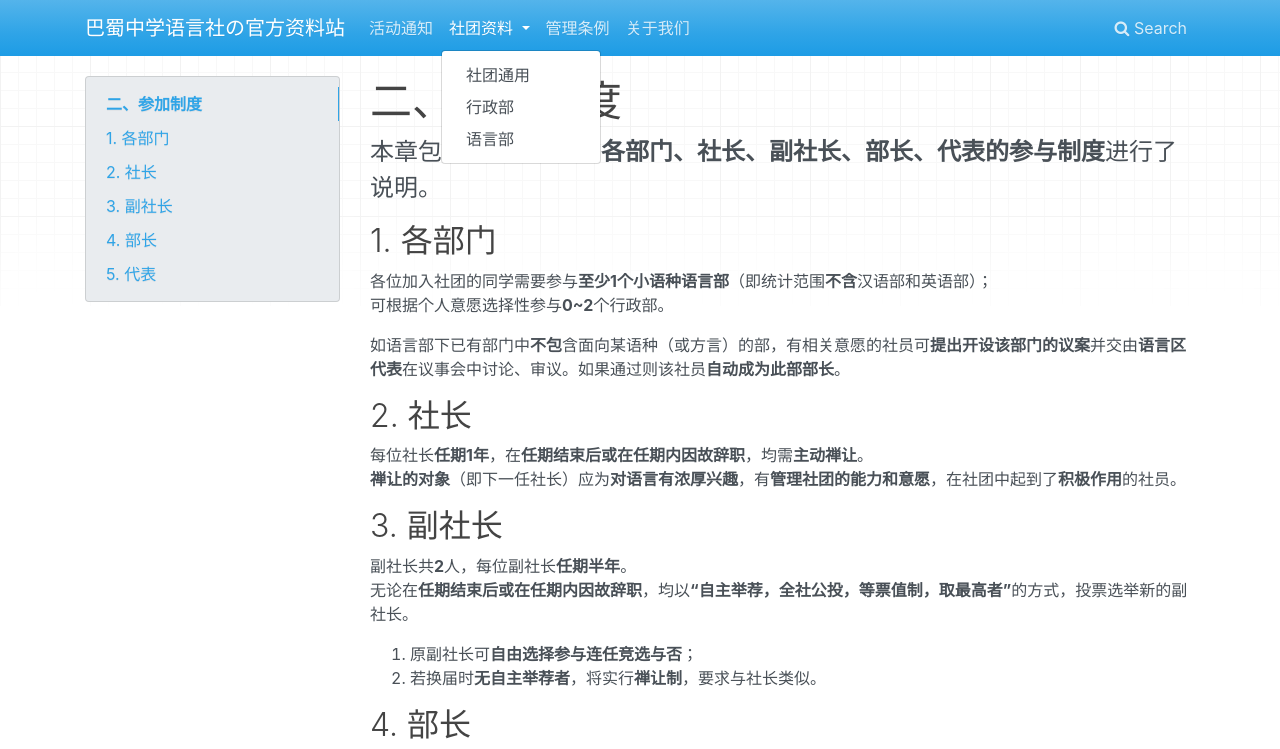
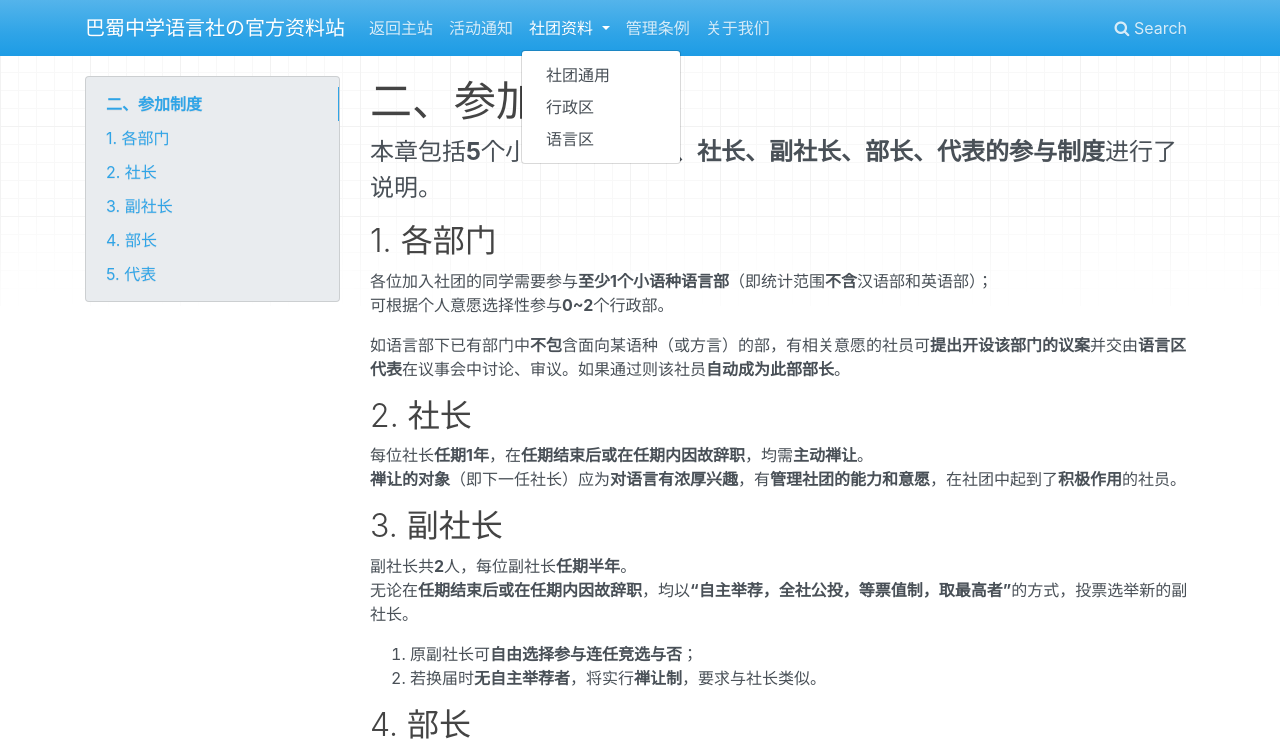
Before and after one commit to bashuyuyanshe/file, a plain HTML site: page Rules/Canjia/index.html in a window 1280 px wide. Both pictures are taken after a click on the link "社团资料". Shown: the top 749 px of the page. Drawn offline with nearby package versions, Linux system fonts and the light colour scheme.

Commit message:
Update index.html

```diff
--- a/Rules/Canjia/index.html
+++ b/Rules/Canjia/index.html
@@ -34,22 +34,24 @@
                         <!-- Main navigation -->
                         <ul class="nav navbar-nav">
                             <li class="navitem">
-                                <a href="../../Notice/" class="nav-link">活动通知</a>
+                                <a href="https://bashuyuyanshe.github.io" class="nav-link">返回主站</a>
+                            <li class="navitem">
+                                <a href="Notice/" class="nav-link">活动通知</a>
                             </li>
                             <li class="dropdown">
                                 <a href="#" class="nav-link dropdown-toggle" data-toggle="dropdown">社团资料 <b class="caret"></b></a>
                                 <ul class="dropdown-menu">
 
 <li>
-    <a href="../../Public/" class="dropdown-item">社团通用</a>
+    <a href="Public/" class="dropdown-item">社团通用</a>
 </li>
 
 <li>
-    <a href="../../Admin/" class="dropdown-item">行政部</a>
+    <a href="Admin/" class="dropdown-item">行政区</a>
 </li>
 
 <li>
-    <a href="../../Language/" class="dropdown-item">语言部</a>
+    <a href="Language/" class="dropdown-item">语言区</a>
 </li>
                                 </ul>
                             </li>
```
